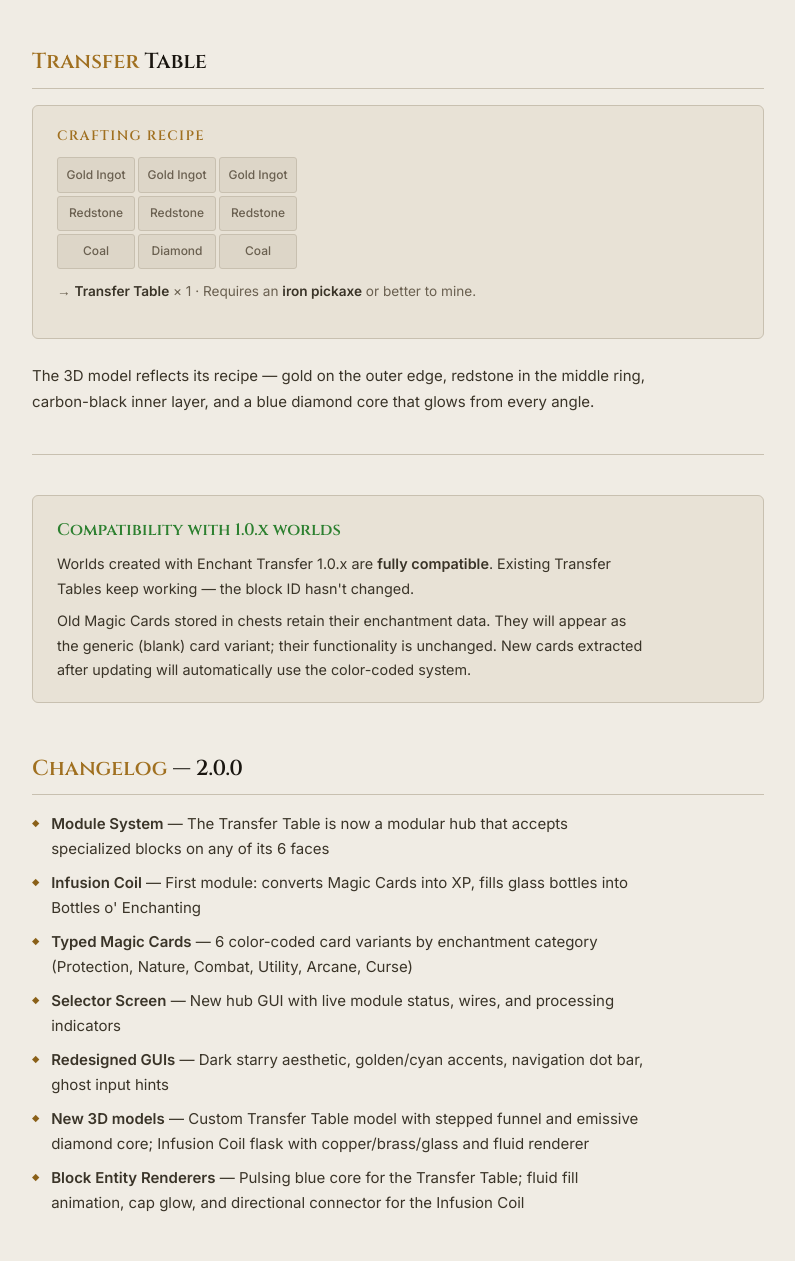
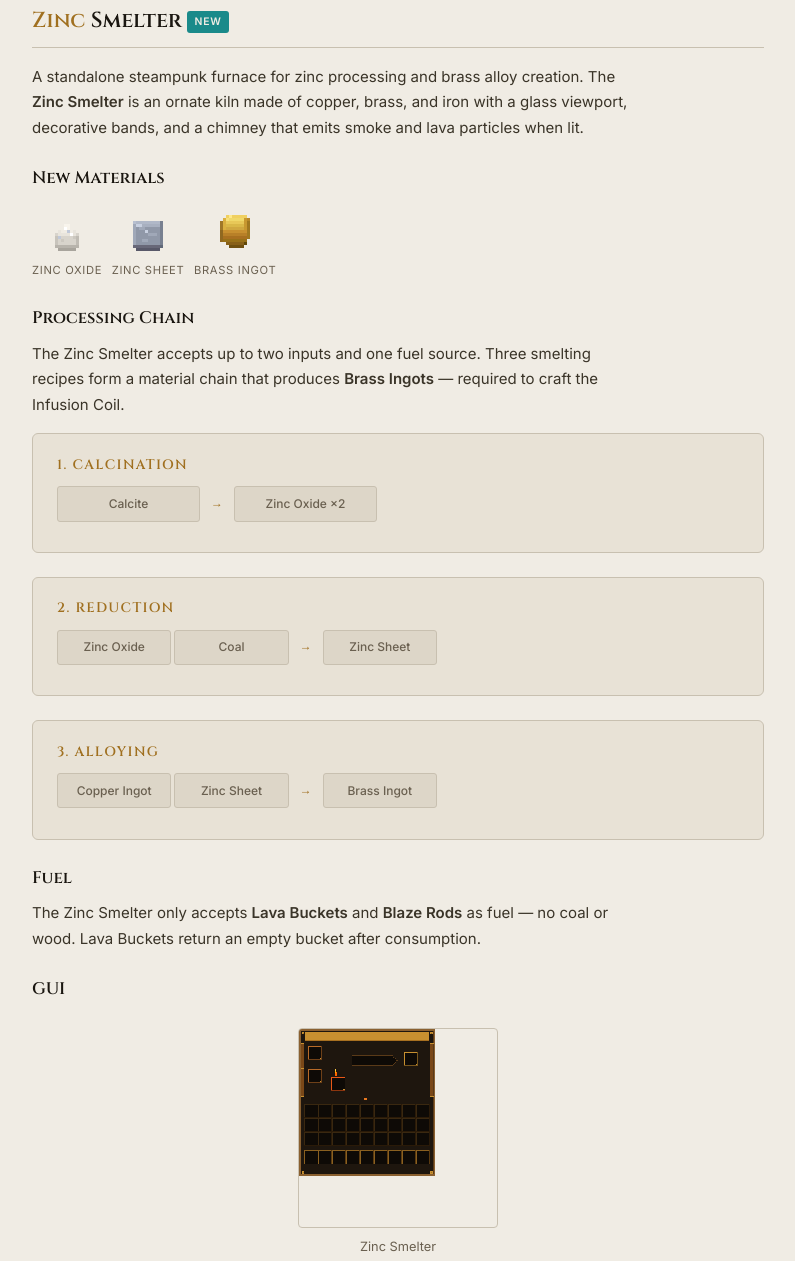
Before and after one commit to arensis/enchant-transfer-mod, a plain HTML site: page docs/index.html in a window 1280 px wide. Shown: the part 3546-4807 px from the top of the page, without its empty margins (242-1037 px from the left). Drawn offline with Linux system fonts and the light colour scheme.

Commit message:
docs: add Zinc Smelter section to all documentation pages
Add Zinc Smelter, new materials (Zinc Oxide, Zinc Sheet, Brass Ingot),
processing chain, fuel info, and GUI screenshot to GitHub Pages site,
README, and CurseForge description. Update 2.0.0 changelog entries.

Co-Authored-By: Claude Opus 4.6 <noreply@anthropic.com>

```diff
--- a/docs/index.html
+++ b/docs/index.html
@@ -613,6 +613,74 @@ hr.sep {
     <p class="recipe-result">→ <strong>Infusion Coil</strong> × 1</p>
   </div>
 
+  <!-- ZINC SMELTER -->
+  <h2><span class="accent">Zinc</span> Smelter <span class="badge badge-new">New</span></h2>
+
+  <p>A standalone steampunk furnace for zinc processing and brass alloy creation. The <strong>Zinc Smelter</strong> is an ornate kiln made of copper, brass, and iron with a glass viewport, decorative bands, and a chimney that emits smoke and lava particles when lit.</p>
+
+  <h3>New Materials</h3>
+
+  <div class="card-sprites">
+    <div class="card-sprite">
+      <img src="images/zinc_oxide.png" alt="Zinc Oxide">
+      <span>Zinc Oxide</span>
+    </div>
+    <div class="card-sprite">
+      <img src="images/zinc_sheet.png" alt="Zinc Sheet">
+      <span>Zinc Sheet</span>
+    </div>
+    <div class="card-sprite">
+      <img src="images/brass_ingot.png" alt="Brass Ingot">
+      <span>Brass Ingot</span>
+    </div>
+  </div>
+
+  <h3>Processing Chain</h3>
+
+  <p>The Zinc Smelter accepts up to two inputs and one fuel source. Three smelting recipes form a material chain that produces <strong>Brass Ingots</strong> — required to craft the Infusion Coil.</p>
+
+  <div class="recipe">
+    <div class="recipe-title">1. Calcination</div>
+    <div class="recipe-grid" style="grid-template-columns: 1fr auto 1fr; max-width: 320px;">
+      <div class="recipe-cell">Calcite</div>
+      <div class="recipe-cell" style="background: none; border: none; color: var(--gold);">→</div>
+      <div class="recipe-cell">Zinc Oxide ×2</div>
+    </div>
+  </div>
+
+  <div class="recipe">
+    <div class="recipe-title">2. Reduction</div>
+    <div class="recipe-grid" style="grid-template-columns: 1fr 1fr auto 1fr; max-width: 380px;">
+      <div class="recipe-cell">Zinc Oxide</div>
+      <div class="recipe-cell">Coal</div>
+      <div class="recipe-cell" style="background: none; border: none; color: var(--gold);">→</div>
+      <div class="recipe-cell">Zinc Sheet</div>
+    </div>
+  </div>
+
+  <div class="recipe">
+    <div class="recipe-title">3. Alloying</div>
+    <div class="recipe-grid" style="grid-template-columns: 1fr 1fr auto 1fr; max-width: 380px;">
+      <div class="recipe-cell">Copper Ingot</div>
+      <div class="recipe-cell">Zinc Sheet</div>
+      <div class="recipe-cell" style="background: none; border: none; color: var(--gold);">→</div>
+      <div class="recipe-cell">Brass Ingot</div>
+    </div>
+  </div>
+
+  <h3>Fuel</h3>
+  <p>The Zinc Smelter only accepts <strong>Lava Buckets</strong> and <strong>Blaze Rods</strong> as fuel — no coal or wood. Lava Buckets return an empty bucket after consumption.</p>
+
+  <h3>GUI</h3>
+
+  <div class="gui-showcase">
+    <div class="gui-item">
+      <img src="images/gui_zinc_smelter.png" alt="Zinc Smelter GUI">
+      <span>Zinc Smelter</span>
+    </div>
+  </div>
+  <p class="gui-caption">Steampunk-themed interface with copper input slots, a lava-bordered fuel slot, and brass output slot. Fire indicator and progress arrow animate during smelting.</p>
+
   <hr class="sep">
 
   <!-- TRANSFER TABLE -->
@@ -651,6 +719,8 @@ hr.sep {
   <ul>
     <li><strong>Module System</strong> — The Transfer Table is now a modular hub that accepts specialized blocks on any of its 6 faces</li>
     <li><strong>Infusion Coil</strong> — First module: converts Magic Cards into XP, fills glass bottles into Bottles o' Enchanting</li>
+    <li><strong>Zinc Smelter</strong> — Steampunk furnace for zinc processing: Calcite → Zinc Oxide → Zinc Sheet → Brass Ingot</li>
+    <li><strong>New Materials</strong> — Zinc Oxide, Zinc Sheet, and Brass Ingot with custom textures and item models</li>
     <li><strong>Typed Magic Cards</strong> — 6 color-coded card variants by enchantment category (Protection, Nature, Combat, Utility, Arcane, Curse)</li>
     <li><strong>Selector Screen</strong> — New hub GUI with live module status, wires, and processing indicators</li>
     <li><strong>Redesigned GUIs</strong> — Dark starry aesthetic, golden/cyan accents, navigation dot bar, ghost input hints</li>
```
Also changed, not shown: docs/curseforge-description.html (+33 -0 lines), docs/images/brass_ingot.png (added), docs/images/gui_zinc_smelter.png (added), docs/images/zinc_oxide.png (added), docs/images/zinc_sheet.png (added), 1 other file.
